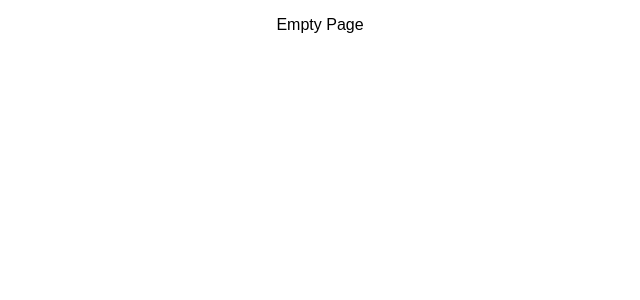
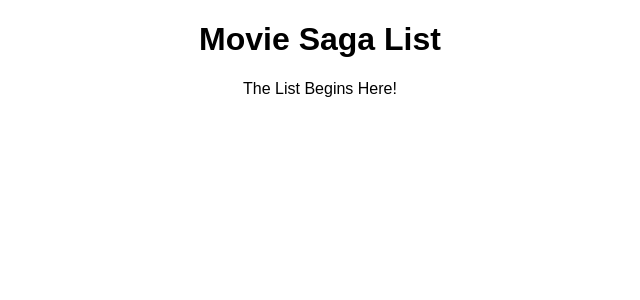
Before and after one commit to abungart/movie-sagas, a React (Create React App) app: page / in a window 1280 px wide. Shown: the top 300 px of the page, without its empty margins (320-960 px from the left). Built offline with nearby package versions, Linux system fonts and the light colour scheme.

Commit message:
Prepared the front end for the movie list

```diff
--- a/src/components/App/App.js
+++ b/src/components/App/App.js
@@ -1,12 +1,16 @@
-import React, { Component } from 'react';
-import './App.css';
+import React, { Component } from "react";
+import "./App.css";
+import MovieList from "../MovieList/MovieList";
 
 class App extends Component {
   // Renders the entire app on the DOM
   render() {
     return (
       <div className="App">
-        <p>Empty Page</p>
+        <header className="header">
+          <h1>Movie Saga List</h1>
+        </header>
+        <MovieList />
       </div>
     );
   }
--- /dev/null
+++ b/src/components/MovieList/MovieList.js
@@ -0,0 +1,18 @@
+import React, { Component } from "react";
+import { connect } from "react-redux";
+
+class MovieList extends Component {
+  componentDidMount() {
+    console.log("Component Mounted!");
+  }
+
+  render() {
+    return <div>The List Begins Here!</div>;
+  }
+}
+
+const mapReduxStateToProps = (reduxState) => ({
+  reduxState,
+});
+
+export default connect(mapReduxStateToProps)(MovieList);
```
